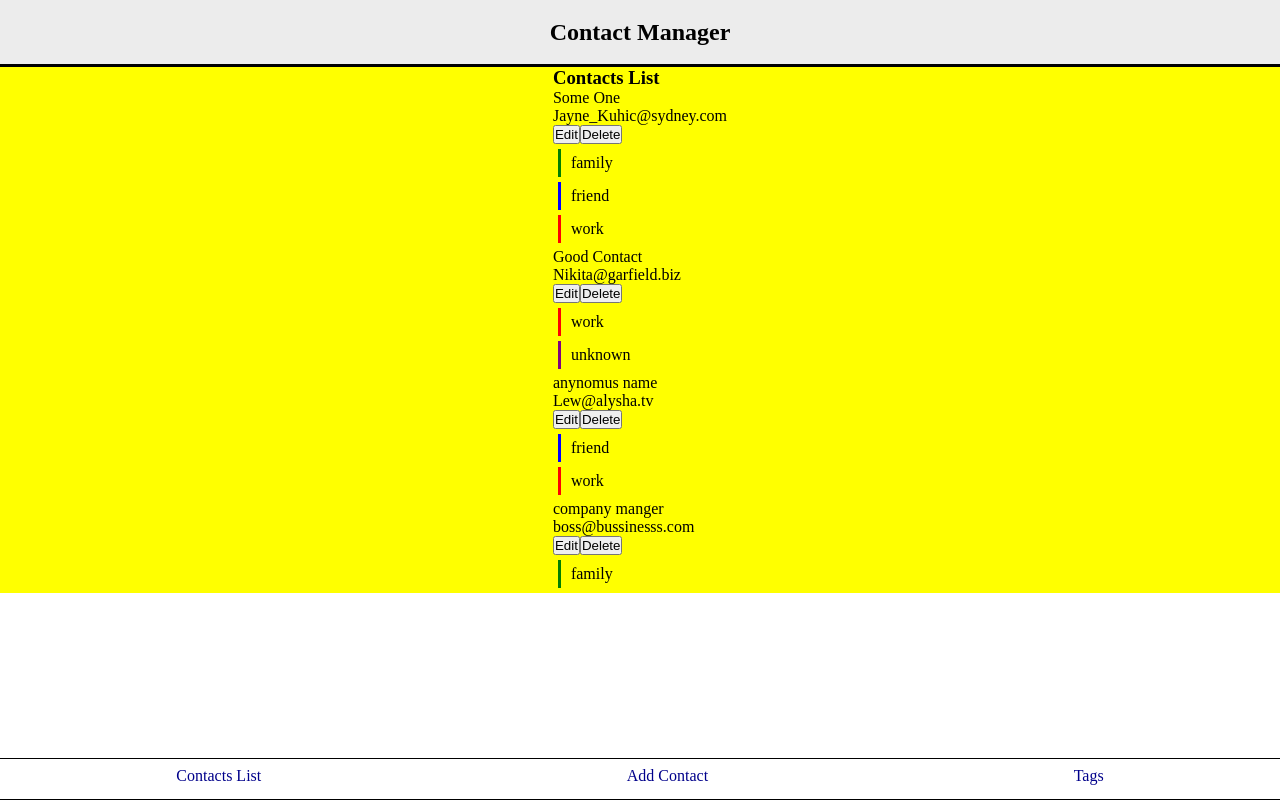
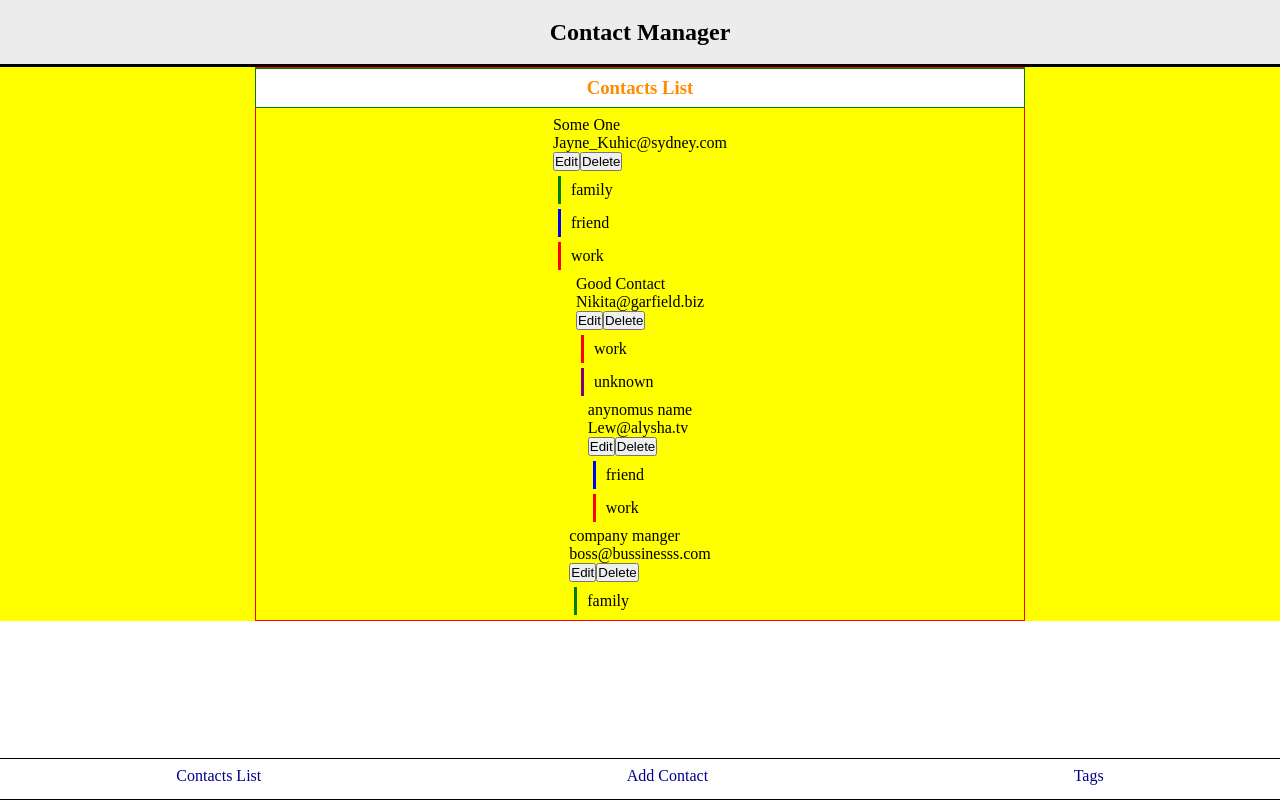
Before and after one commit to akamzandi/Contact-App, a React (Create React App) app: page / in a window 1280 px wide. Built offline with nearby package versions, Linux system fonts and the light colour scheme.

Commit message:
contactsListPage seted up

```diff
--- a/src/Pages/ContactList/ContactsListPage.js
+++ b/src/Pages/ContactList/ContactsListPage.js
@@ -1,4 +1,5 @@
 import Contact from "../../Components/Contact/Contact";
+import "./contactsListPage.css";
 
 const ContactsListPage = ({
   contacts,
@@ -32,7 +33,7 @@ const ContactsListPage = ({
   };
 
   return (
-    <div className="contactList-container">
+    <div className="contactList-page">
       <h3>Contacts List</h3>
       {renderContacts()}
     </div>
--- /dev/null
+++ b/src/Pages/ContactList/contactsListPage.css
@@ -0,0 +1,20 @@
+.contactList-page {
+  border: 1px solid red;
+  display: flex;
+  flex-direction: column;
+  align-items: center;
+  width: 60vw;
+}
+
+.contactList-page h3 {
+  border: 1px solid green;
+  color: darkorange;
+  width: 100%;
+  text-align: center;
+  background-color: #fff;
+  padding: 0.5rem 0;
+  margin-bottom: 0.5rem;
+  z-index: 1;
+  position: sticky;
+  top: 0;
+}
```
